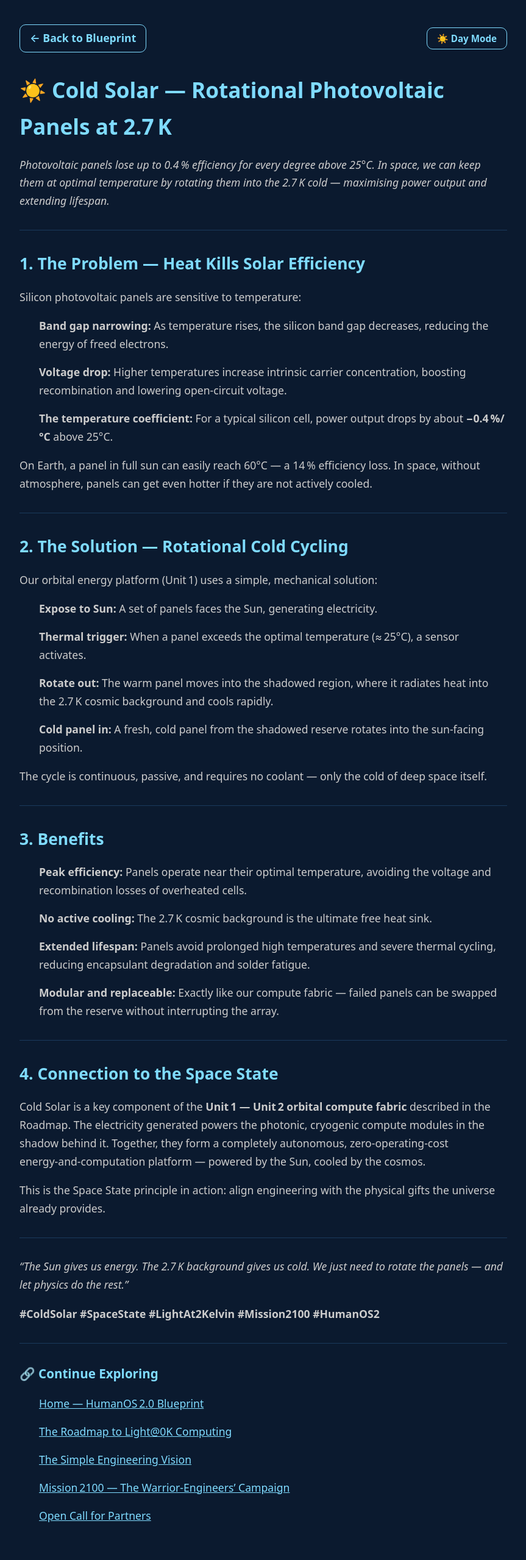
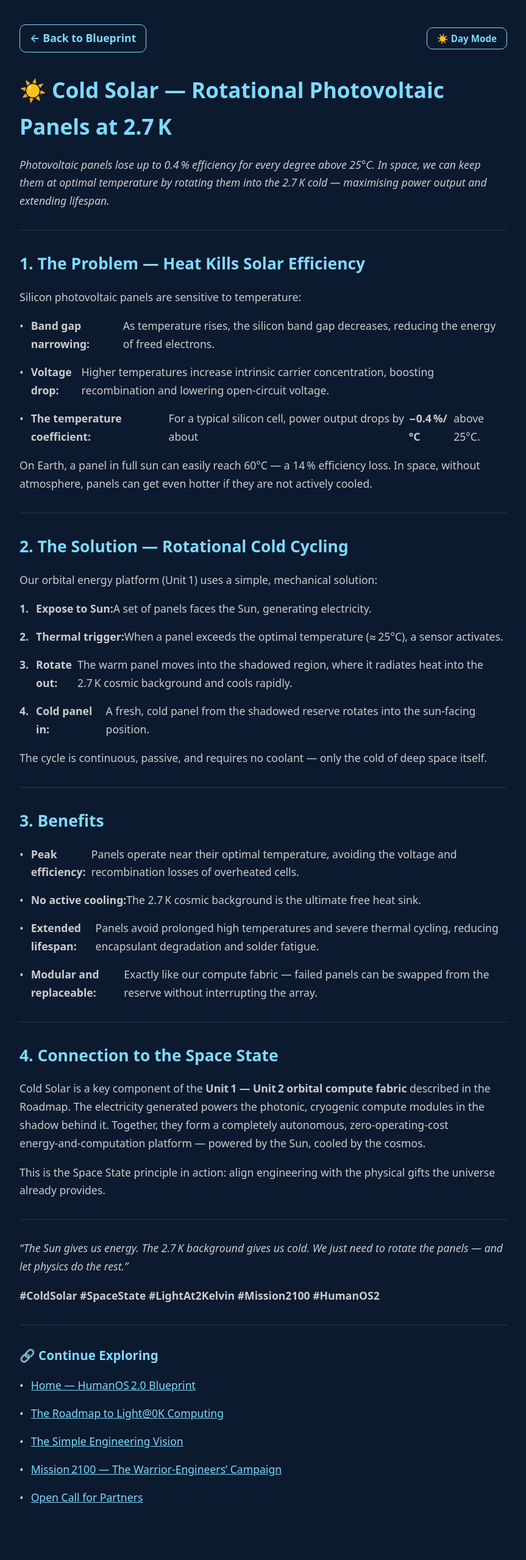
Before and after one commit to justicephysics/humanos2.0, a Jekyll site: the page built from cold-solar.md, in a window 1280 px wide. Shown: the whole page at 61% size, without its empty margins (208-1071 px from the left). Built offline with Jekyll 4.4.1, drawn with Linux system fonts in a browser that asks for light colours; our own code applies the rules of GitHub Pages for plain Markdown files; after the commit the page ends 2528 px from its top, so only the background shows below that.

Commit message:
Update default.html

```diff
--- a/_layouts/default.html
+++ b/_layouts/default.html
@@ -54,7 +54,7 @@
         }
         .container { max-width: 800px; margin: 0 auto; }
         h1, h2, h3, h4 { color: var(--accent); margin-top: 1.5rem; margin-bottom: 1rem; }
-        p, li { color: var(--text-secondary); margin-bottom: 1rem; }
+        p { color: var(--text-secondary); margin-bottom: 1rem; overflow-x: auto; overflow-y: hidden; scrollbar-width: thin; }
         a { color: var(--accent); }
         table { width: 100%; border-collapse: collapse; margin: 1.5rem 0; background: var(--surface); border-radius: var(--radius); overflow: hidden; }
         th, td { border: 1px solid var(--border); padding: 0.8rem 1rem; text-align: left; }
@@ -98,39 +98,45 @@
         }
         .theme-btn:hover { background: var(--accent); color: var(--bg); }
 
-        /* Math Equation Mobile Fit & Auto-Hide Slider */
-        p, li {
-            overflow-x: auto;
-            overflow-y: hidden;
-            scrollbar-width: thin; /* For Firefox */
-        }
-
-        /* Custom Bullet Points to fix alignment inside scrollable lists */
+        /* Custom Bullet Points with Sticky Scroll */
         ul, ol {
-            padding-left: 1.5rem;
-            list-style: none; /* Remove default browser bullets */
+            list-style: none;
+            padding-left: 0;
+            margin-bottom: 1rem;
         }
         ol {
             counter-reset: item;
         }
         li {
-            position: relative;
-            padding-left: 0.5rem;
+            display: flex;
+            align-items: flex-start;
             margin-bottom: 1rem;
+            color: var(--text-secondary);
+            overflow-x: auto;
+            overflow-y: hidden;
+            scrollbar-width: thin;
+        }
+        /* If Markdown wraps text in <p>, let the <li> handle the scroll */
+        li > p {
+            overflow-x: visible;
+            margin-bottom: 0;
+            padding-right: 1rem;
+        }
+        li::before {
+            position: sticky;
+            left: 0;
+            background: var(--bg);
+            z-index: 1;
+            padding-right: 0.75rem;
+            flex-shrink: 0;
         }
         ul > li::before {
             content: "•";
-            position: absolute;
-            left: -0.8rem;
-            top: 0;
             color: var(--text-secondary);
         }
         ol > li::before {
             content: counter(item) ".";
             counter-increment: item;
-            position: absolute;
-            left: -1.5rem;
-            top: 0;
             color: var(--text-secondary);
             font-weight: bold;
         }
@@ -143,11 +149,10 @@
             background: transparent;
         }
         p::-webkit-scrollbar-thumb, li::-webkit-scrollbar-thumb {
-            background-color: transparent; /* Hidden by default */
+            background-color: transparent;
             border-radius: 10px;
             transition: background-color 0.3s;
         }
-        /* Appears on hover or when actively scrolling */
         p:hover::-webkit-scrollbar-thumb, li:hover::-webkit-scrollbar-thumb {
             background-color: var(--border);
         }
```
